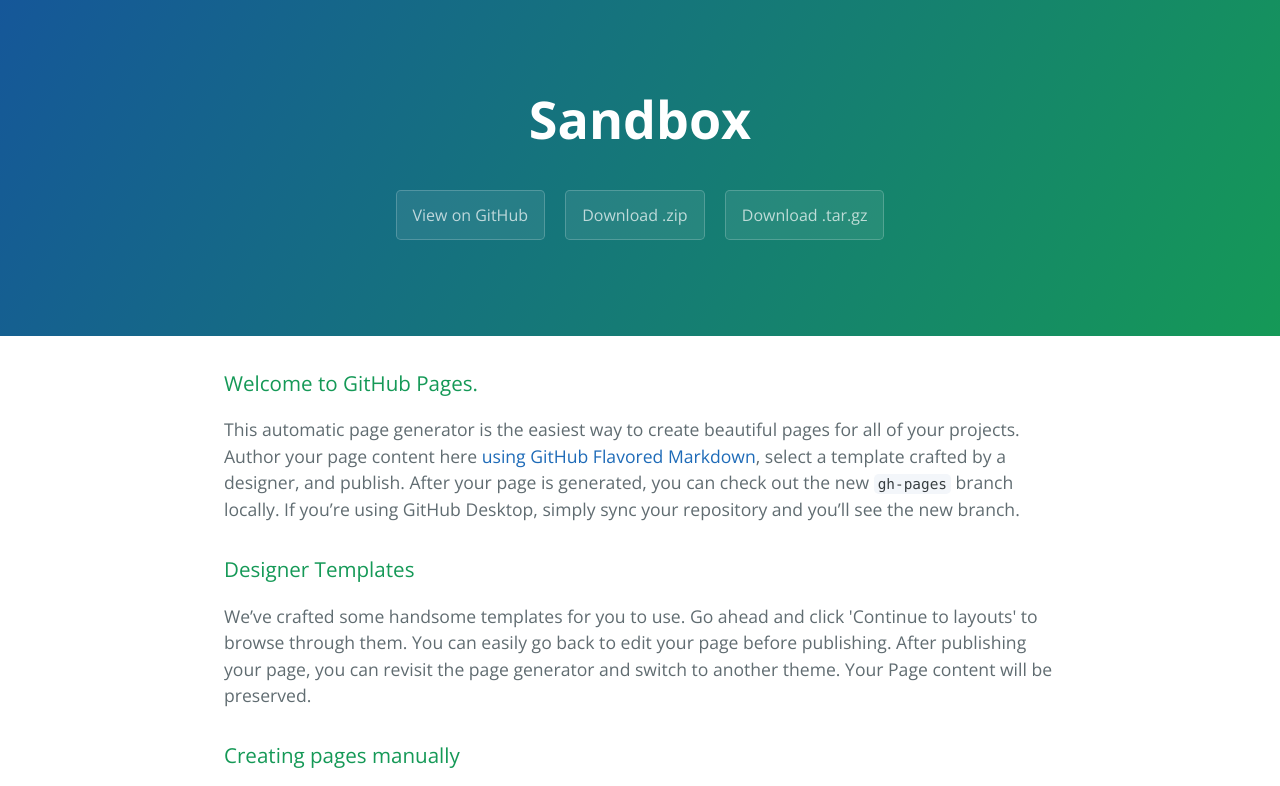
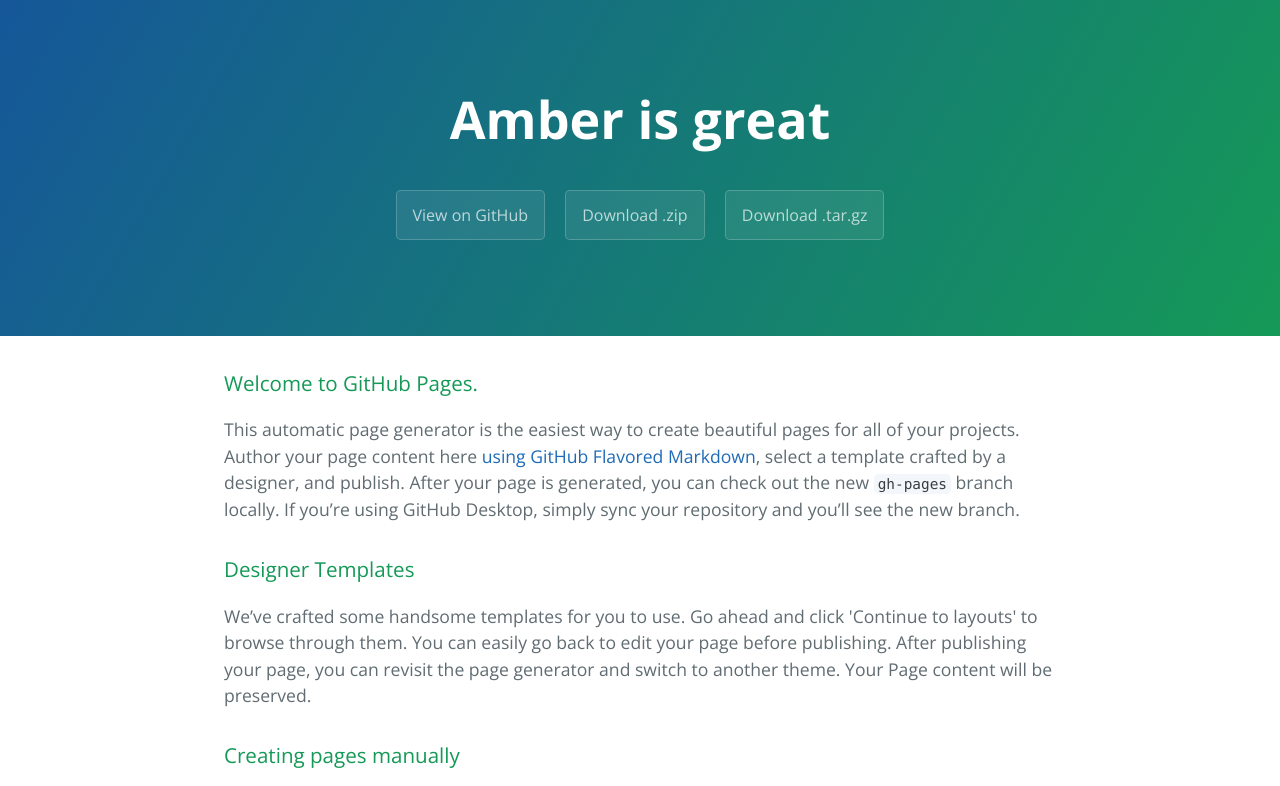
Before and after one commit to amberhf/sandbox, a plain HTML site: page index.html in a window 1280 px wide. Shown: the top 786 px of the page. Drawn offline with nearby package versions, Linux system fonts and the light colour scheme.

Commit message:
Update index.html

```diff
--- a/index.html
+++ b/index.html
@@ -11,7 +11,7 @@
   </head>
   <body>
     <section class="page-header">
-      <h1 class="project-name">Sandbox</h1>
+      <h1 class="project-name">Amber is great</h1>
       <h2 class="project-tagline"></h2>
       <a href="https://github.com/amberhf/sandbox" class="btn">View on GitHub</a>
       <a href="https://github.com/amberhf/sandbox/zipball/master" class="btn">Download .zip</a>
```
